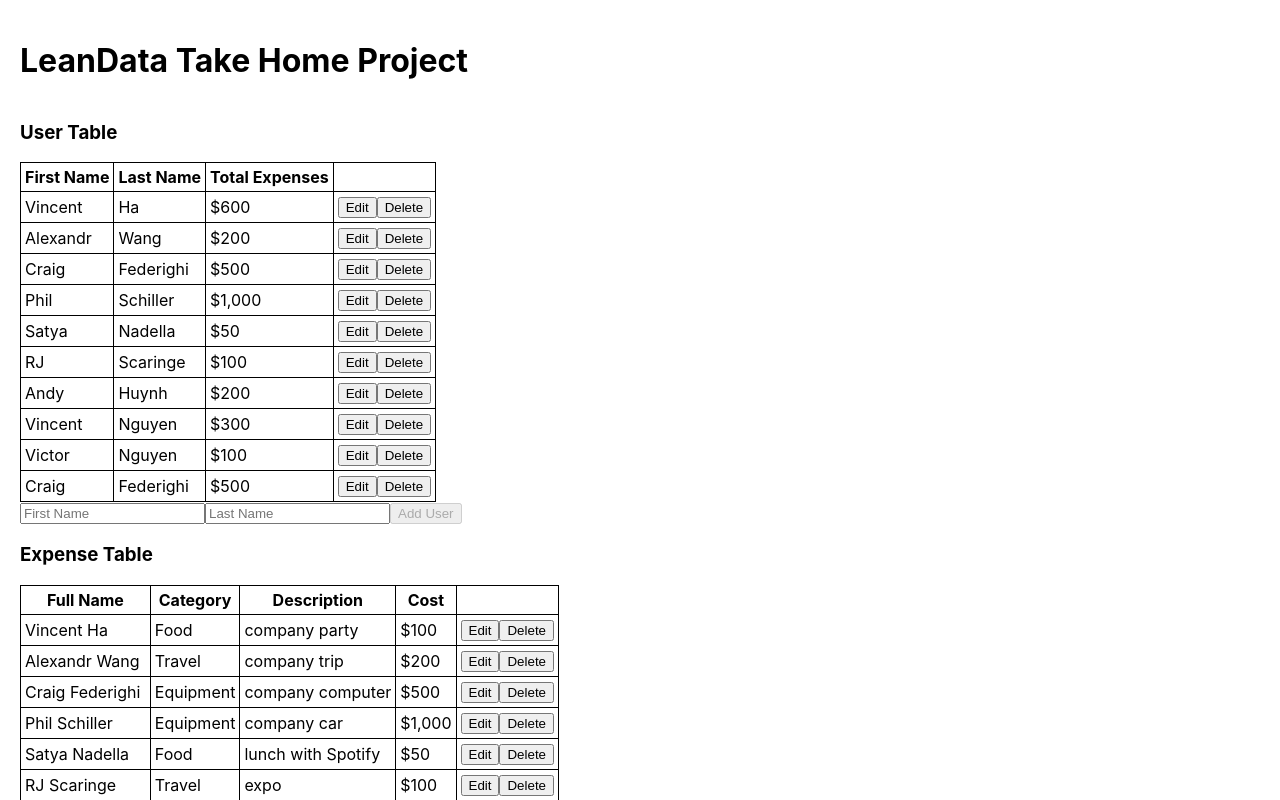
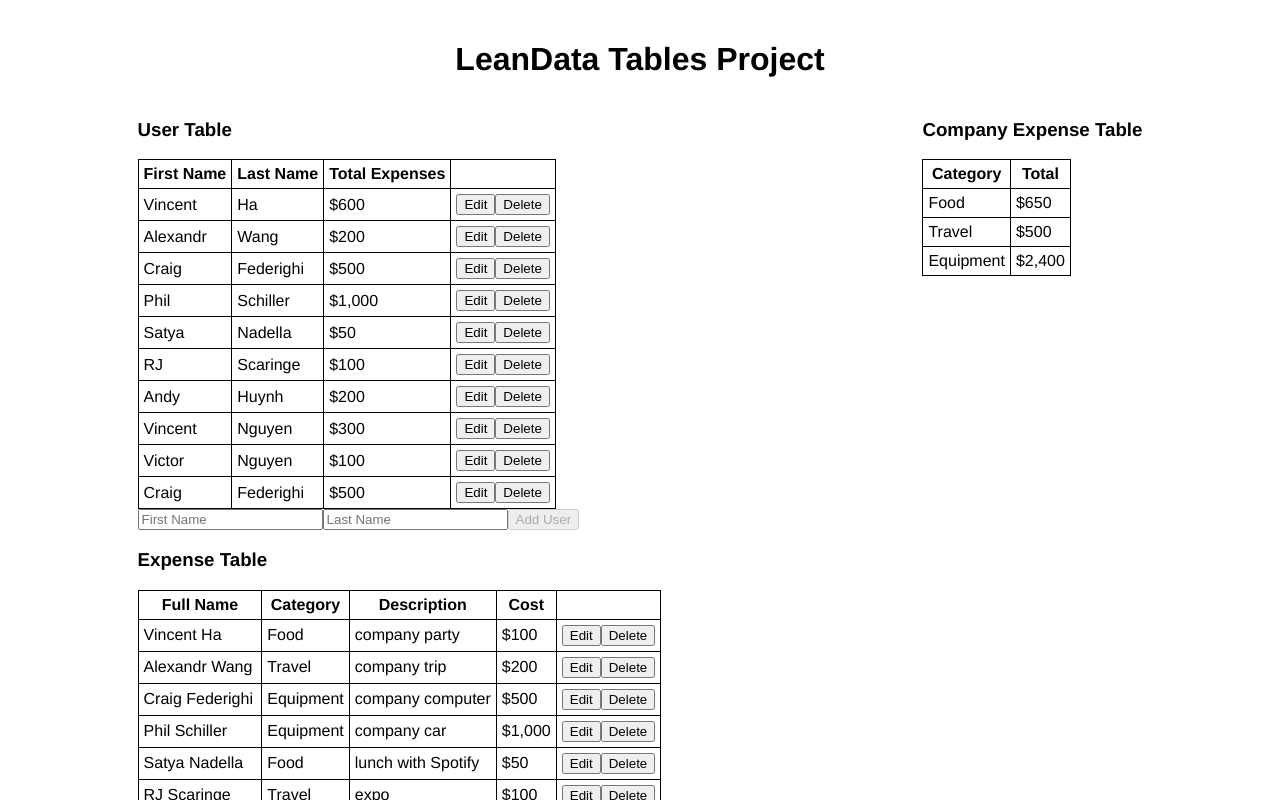
Before and after one commit to vincentqha/leandata-takehome-vha, a React (Create React App) app: page / in a window 1280 px wide. Shown: the top 800 px of the page. Built offline with nearby package versions, Linux system fonts and the light colour scheme.

Commit message:
use Flexbox to style arrange tables

```diff
--- a/src/App.css
+++ b/src/App.css
@@ -14,14 +14,10 @@
 }
 
 .App-header {
-  background-color: #282c34;
-  min-height: 100vh;
   display: flex;
   flex-direction: column;
   align-items: center;
   justify-content: center;
-  font-size: calc(10px + 2vmin);
-  color: white;
 }
 
 .App-link {
@@ -43,10 +39,11 @@ th,
 td {
   border: 1px solid;
   border-collapse: collapse;
-  padding: 4px;
+  padding: 5px;
 }
 
 .dashboard {
   display: flex;
-  flex-direction: column;
+  flex-direction: row;
+  justify-content: space-evenly;
 }
--- a/src/App.tsx
+++ b/src/App.tsx
@@ -126,9 +126,10 @@ function App() {
 
   return (
     <div className="App">
-      <h1>LeanData Take Home Project</h1>
+      <h1 className="App-header">LeanData Tables Project</h1>
 
       <div className="dashboard">
+        <div>
           <div>
             <UserTable
               users={users}
@@ -146,6 +147,7 @@ function App() {
             />
             <AddExpenseForm onSubmit={handleExpenseSubmit} users={users} />
           </div>
+        </div>
         <CompanyExpenseTable categoryExpenses={categoryExpenses} />
       </div>
     </div>
--- a/src/index.css
+++ b/src/index.css
@@ -1,7 +1,6 @@
 body {
   margin: 0;
-  font-family: -apple-system, BlinkMacSystemFont, 'Segoe UI', 'Roboto', 'Oxygen',
-    'Ubuntu', 'Cantarell', 'Fira Sans', 'Droid Sans', 'Helvetica Neue',
+  font-family: 'Helvetica Neue',
     sans-serif;
   -webkit-font-smoothing: antialiased;
   -moz-osx-font-smoothing: grayscale;
```
Also changed, not shown: src/index.tsx (+6 -6 lines). Lines whose indentation alone changed are shown as unchanged.
